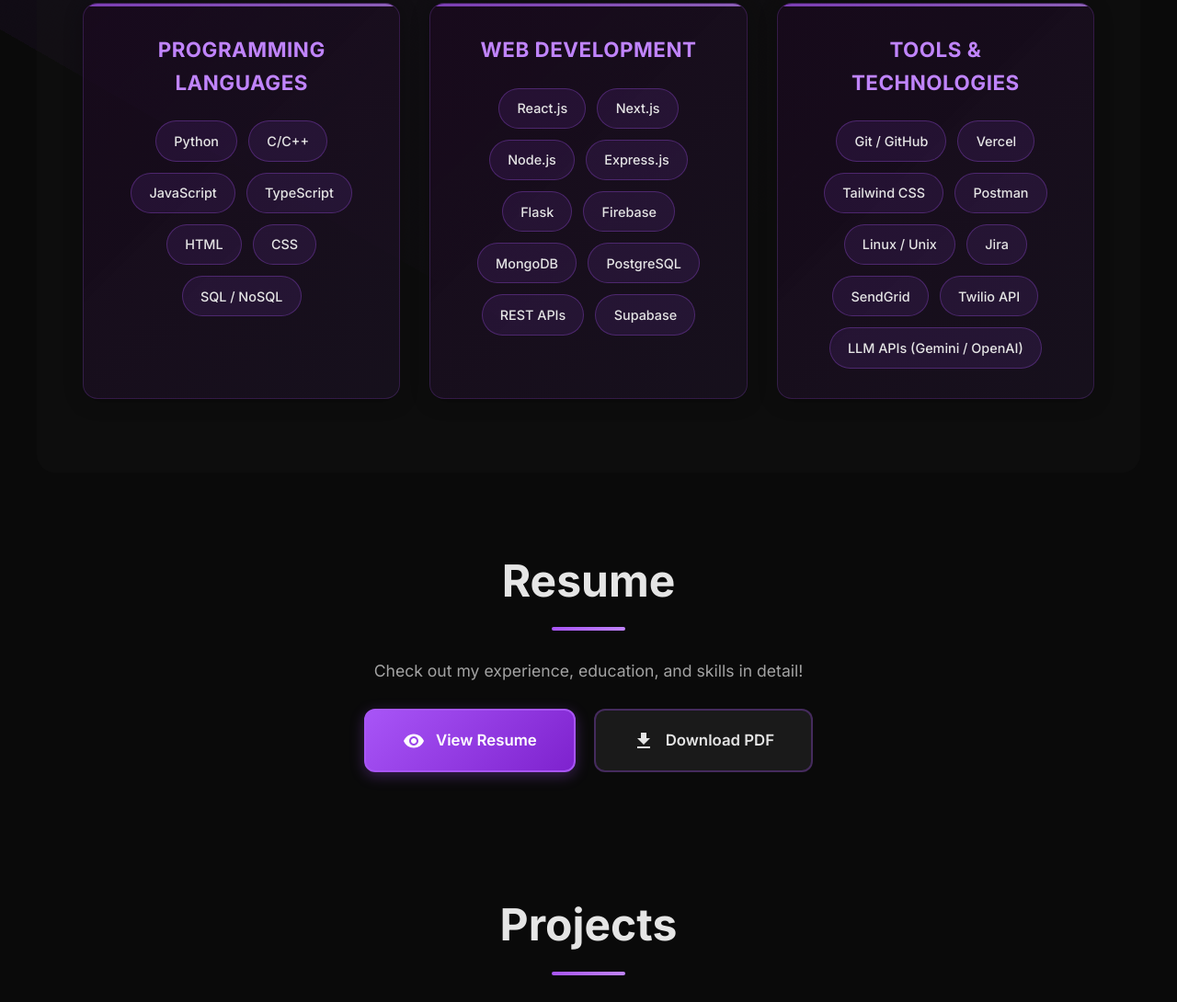
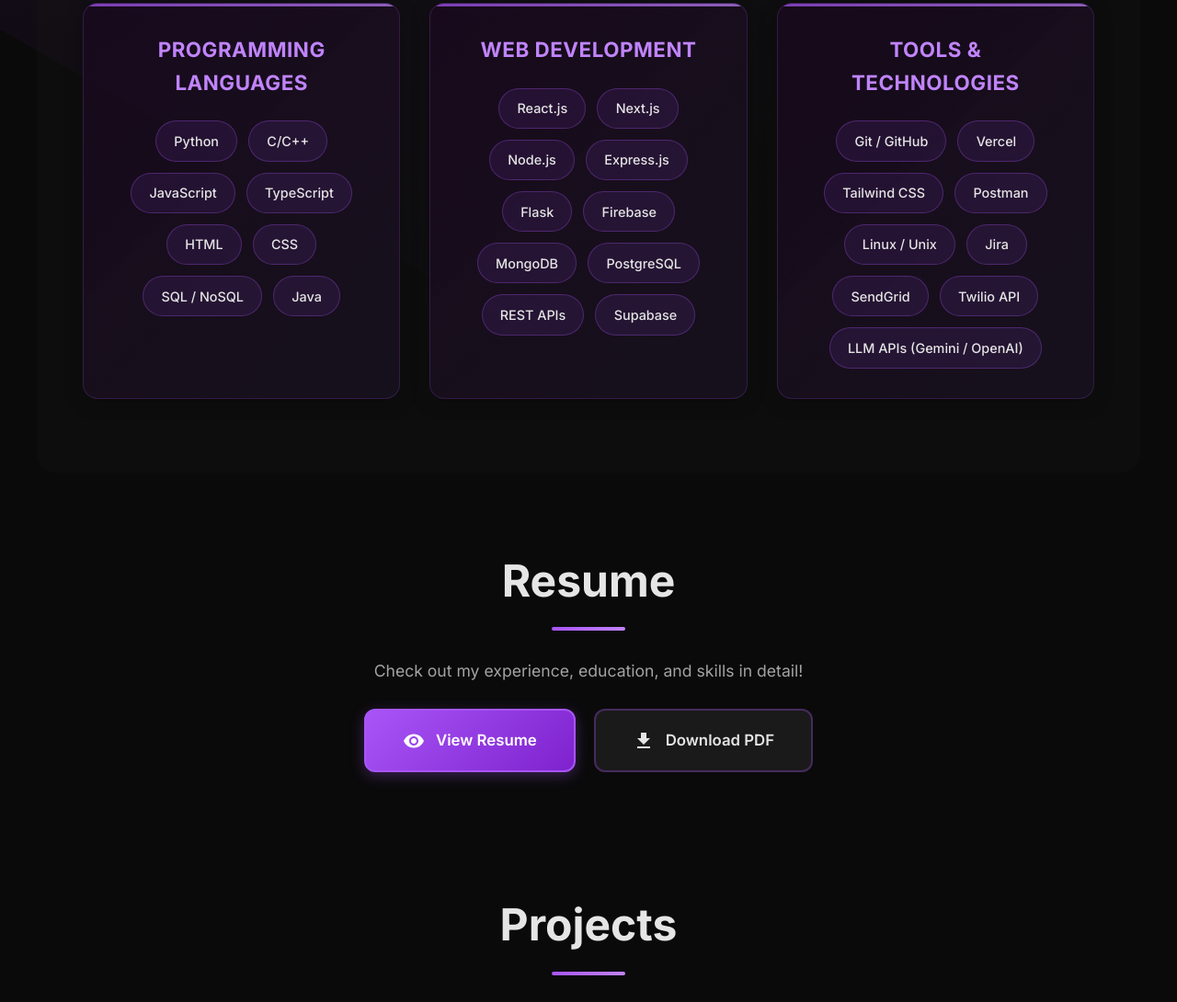
Before and after one commit to MoMaksoud/my-website, a plain HTML site: page index.html in a window 1280 px wide. Shown: the part 1323-2413 px from the top of the page at 92% size. Drawn offline with Linux system fonts and the light colour scheme.

Commit message:
added java

```diff
--- a/index.html
+++ b/index.html
@@ -63,6 +63,7 @@
                     <span class="skill-pill">HTML</span>
                     <span class="skill-pill">CSS</span>
                     <span class="skill-pill">SQL / NoSQL</span>
+                    <span class="skill-pill">Java</span>
                 </div>
             </div>
 
```
